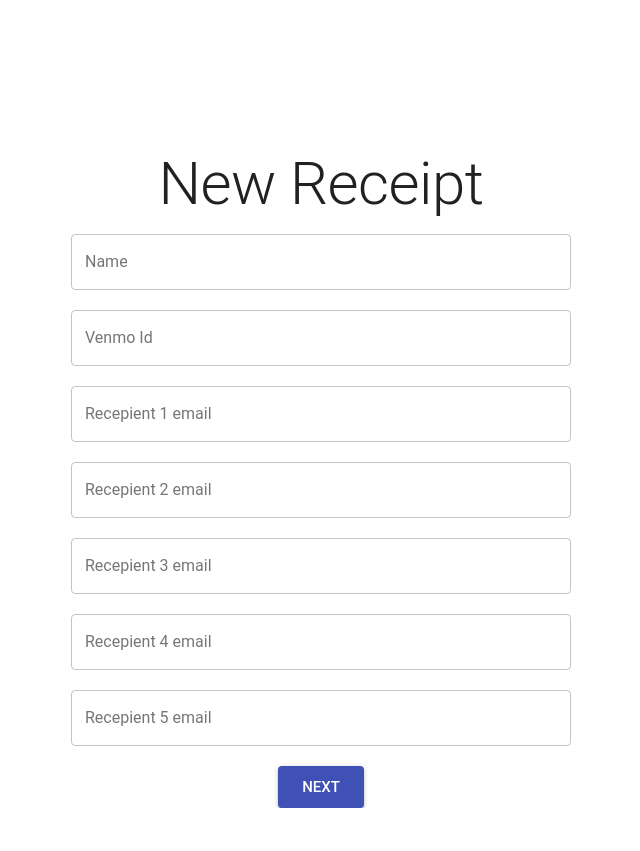
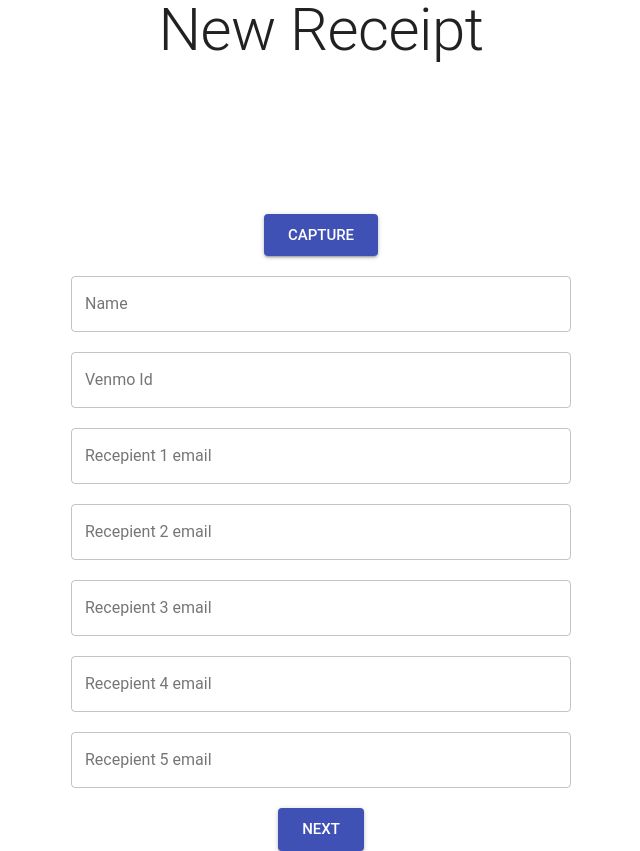
Before and after one commit to MakonnenMak/FooFighters, a React (Create React App) app in the folder frontend/: page /dashboard in a window 1280 px wide. Shown: the whole page, without its empty margins (319-959 px from the left). Before the commit the page ends 808 px from the top, so only its background shows below. Built offline with nearby package versions, Linux system fonts and the light colour scheme; no server answers.

Commit message:
add camera to to new receipt pagew

```diff
--- a/frontend/src/NewReceipt.js
+++ b/frontend/src/NewReceipt.js
@@ -4,6 +4,7 @@ import TextField from '@material-ui/core/TextField';
 import Button from '@material-ui/core/Button';
 import FormGroup from '@material-ui/core/FormGroup';
 import Webcam from 'react-webcam';
+import { Link } from 'react-router-dom';
 
 const textFieldStyle = {
   width: 500,
@@ -14,7 +15,6 @@ const textFieldStyle = {
 const videoConstraints = {
       width: 1280,
       height: 720,
-      facingMode: {exact: "environment"},
 };
 
 class NewReceipt extends Component {
@@ -22,16 +22,73 @@ class NewReceipt extends Component {
     this.webcam = webcam;
   };
 
+  constructor(props) {
+    super(props);
+    this.state = {
+      image_source: "",
+      imageTaken: false,
+    };
+  }
+
+  capture = () => {
+    const imageSrc = this.webcam.getScreenshot();
+    this.setState({
+      image_source: imageSrc,
+      imageTaken: true,
+    });
+  };
+
+  recapture = () => {
+    this.setState({
+      image_source: "",
+      imageTaken: false,
+    })
+  }
+
+
   render() {
-    return (
-      <div>
+    let image, clickFunc;
+    if (this.state.imageTaken) {
+      image =
+        <img
+          src={this.state.image_source}
+          alt="camera"
+          style={
+            {
+              margin: "0 auto",
+              marginTop: 60,
+              marginBottom: 60,
+            }}
+        />;
+        clickFunc = this.recapture;
+    } else {
+      image =
         <Webcam
           audio={false}
           ref={this.setRef}
           screenshotFormat="image/jpeg"
           videoConstraints={videoConstraints}
-        />
+        />;
+        clickFunc = this.capture;
+
+    }
+
+    return (
+      <div>
         <Typography component="h2" variant="h2">New Receipt</Typography>
+        { image }
+        <Button
+          variant="contained"
+          color="primary"
+          size="large"
+          onClick={clickFunc}
+          style={{
+            display: "block",
+            margin: "0 auto"
+          }}
+        >
+        {this.state.imageTaken ? "Recapture": "Capture"}
+        </Button>
         <FormGroup>
           <TextField label="Name" variant="outlined" style={textFieldStyle}/>
           <TextField label="Venmo Id" variant="outlined" style={textFieldStyle}/>
@@ -41,6 +98,7 @@ class NewReceipt extends Component {
           <TextField label="Recepient 4 email" variant="outlined" style={textFieldStyle}/>
           <TextField label="Recepient 5 email" variant="outlined" style={{...textFieldStyle, marginBottom: 20}}/>
         </FormGroup>
+        <Link to="/">
           <Button
             variant="contained"
             color="primary"
@@ -48,6 +106,7 @@ class NewReceipt extends Component {
           >
           Next
           </Button>
+        </Link>
       </div>
     );
   }
--- a/frontend/src/loginPage.js
+++ b/frontend/src/loginPage.js
@@ -8,7 +8,16 @@ class Login extends Component {
   render() {
     return (
       <div>
-        <Typography component="h2" variant="h2">Welcome</Typography>
+        <Typography
+          component="h2"
+          variant="h2"
+          style={{
+            marginTop: 150,
+            marginBottom: 50
+          }}
+        >
+          Welcome
+        </Typography>
         <TextField label="email" variant="outlined"/>
         <Link to="/dashboard">
           <Button
```
Lines whose indentation alone changed are shown as unchanged.
